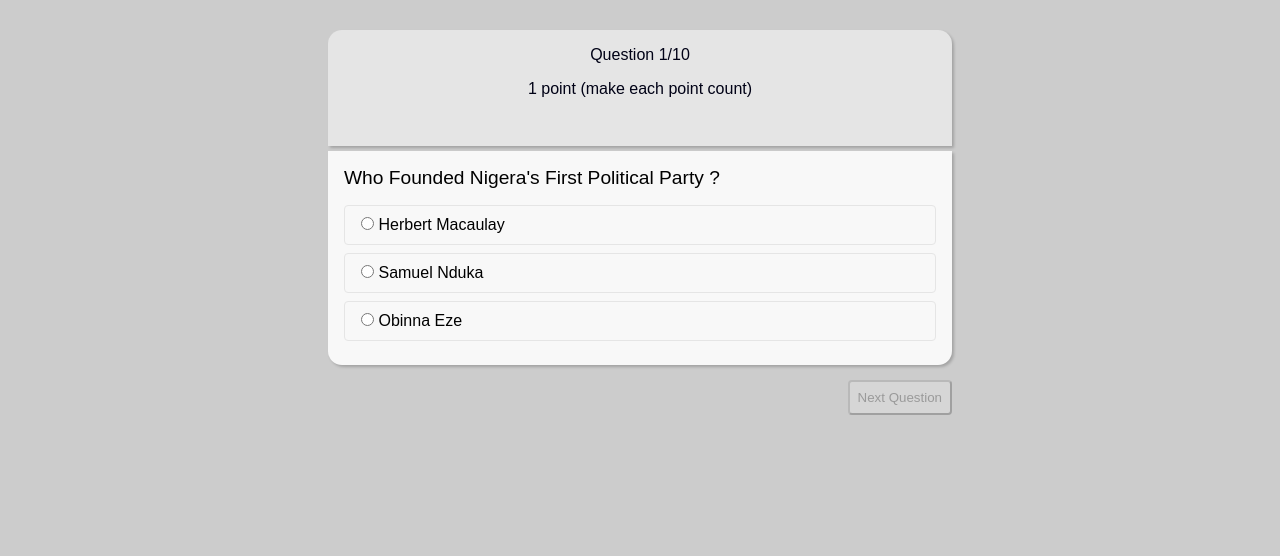
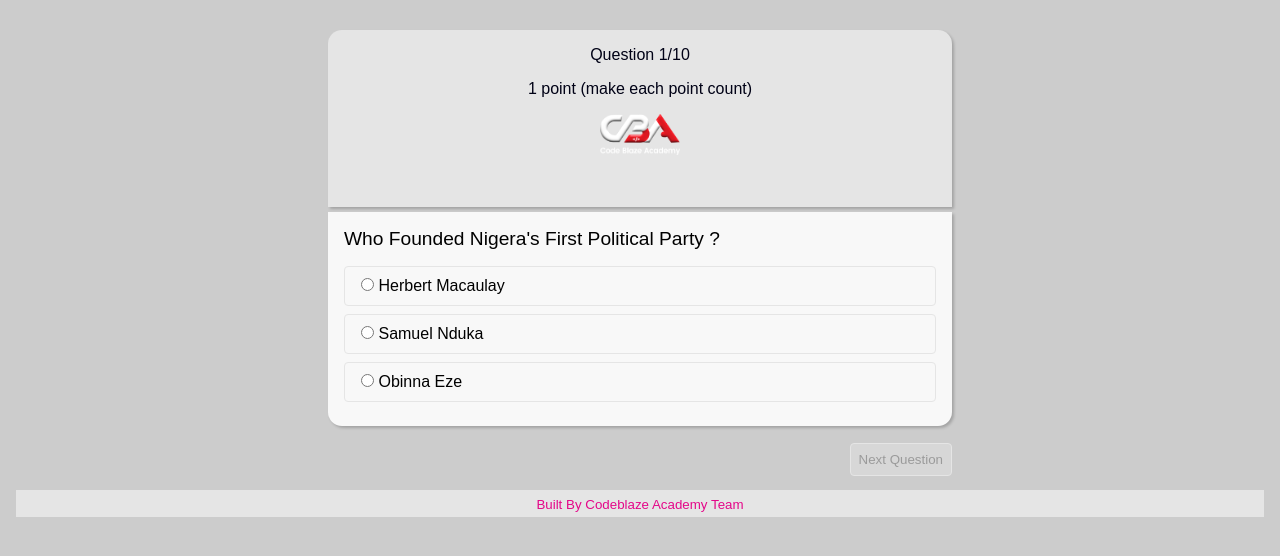
Before and after one commit to SoloBaChi/multi-choice-quiz-app, a plain HTML site: page index.html in a window 1280 px wide. Drawn offline with Linux system fonts and the light colour scheme.

Commit message:
edeited the ui

```diff
--- a/css/boilerplate.css
+++ b/css/boilerplate.css
@@ -18,3 +18,14 @@ padding:1rem;
 font-family:sans-serif;
 background:#ccc;
 }
+img{
+width:100%;
+display:inline-block;
+}
+.img-container{
+width:80px;
+min-height:40px;
+margin:0 auto;
+text-align:center;
+border:0px solid red;
+}
--- a/css/style.css
+++ b/css/style.css
@@ -9,6 +9,7 @@
 	  cursor:pointer;
 	  padding:0.5rem;
 	  border-radius:4px;
+	  border:1px solid #e5e5e5;
 	 }
 	 .question-frame{
 	  position:relative;
@@ -60,6 +61,8 @@
 	  display:flex;
 	  flex-direction:column;
 	  position:relative;
+	  border:0px solid red;
+	  margin-bottom:4rem;
 	 }
      .options{
      width:100%;
@@ -74,7 +77,16 @@
      display:block;
      }
      .active-radio{
-      accent-color:purple;
+      accent-color:#e40789;
+     }
+     .footer-el{
+     border:0px solid red;
+     text-align:center;
+     text-transform:capitalize;
+     background:#e5e5e5;
+     color:#e40789;
+     padding:0.3rem;
+     font-weight:400;
      }
 
 
--- a/index.html
+++ b/index.html
@@ -12,6 +12,9 @@
 <div class="top-info">
  <p class="score">Question <span id="current-question">0 </span>/<span id="total-question"> 0</span></p>
  <span>1 point (make each point count)</span>
+ <div class="img-container">
+ 	<img src="./images/codeblazelogo1.png">
+ </div>
 </div>
 </header>
 <main>
@@ -20,6 +23,9 @@
 </div>
 <button id="next-btn">next question</button>
 </main>
+<footer class="footer-el">
+	<small>built by codeblaze academy team</small>
+</footer>
 <script src="./js/quiz-api.js"></script>
 <script src="./js/index.js"></script>
 
--- a/js/quiz-api.js
+++ b/js/quiz-api.js
@@ -58,15 +58,15 @@ const quizApi = [
 },
 {
  "id":9,
- "question":"how states are in northern nigeria ?",
-  "possibleAnswers":['24','21','15',"17",'28','29','','9'],
+ "question":"how many states are in northern nigeria ?",
+  "possibleAnswers":['24','21','15',"17",'28','29','30','9'],
   "correctAnswer":"19",
   "name":"quiz"
 },
 {
  "id":10,
  "question":"how states are in southern nigeria ?",
-  "possibleAnswers":['24','21','15','28','29','','9'],
+  "possibleAnswers":['24','21','15','28','29','23','9'],
   "correctAnswer":"17",
   "name":"quiz"
 }
```
Also changed, not shown: images/codeblazelogo.png (added), images/codeblazelogo1.png (added).
